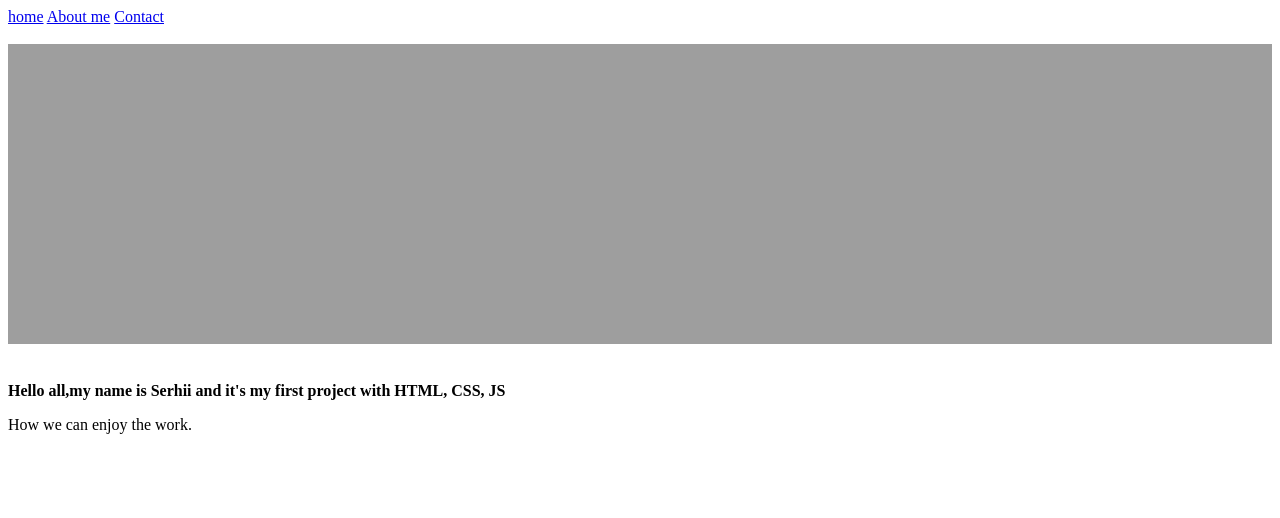
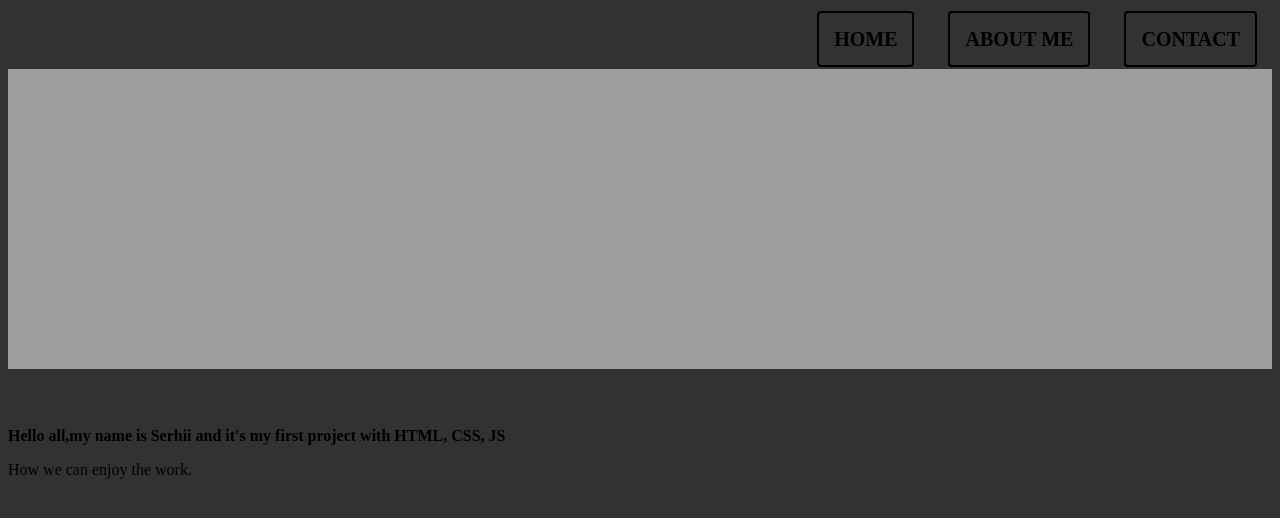
Before and after one commit to Krokhmalnyi/Project, a plain HTML site: page index.html in a window 1280 px wide. Drawn offline with Linux system fonts and the light colour scheme; the site is published under a folder, as on GitHub Pages, so addresses that start at the root find nothing.

Commit message:
fix bugs with style

```diff
--- a/index.html
+++ b/index.html
@@ -2,7 +2,7 @@
 <html>
 <head>
 	<meta charset="UTF-8">
-	<link rel="stylesheet" type="text/css" href="/style.html/style.css">
+	<link rel="stylesheet" type="text/css" href="style.html/style.css">
 	<link rel="shortcut icon" href="favicon.ico" type="image/x-icon">
 	<link rel="icon" href="favicon.ico" type="image/x-icon">
 	<title>Portfolio</title>
```
